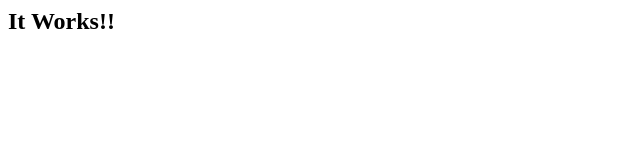
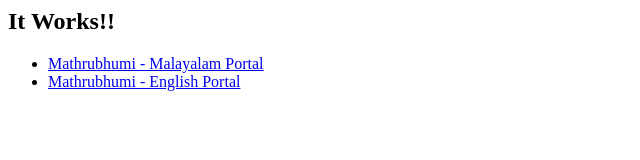
Before and after one commit to mathrubhumi/mathrubhumi.github.io, a plain HTML site: page index.html in a window 1280 px wide. Shown: the whole page, without its empty margins (0-640 px from the left). Drawn offline with Linux system fonts and the light colour scheme.

Commit message:
Update index.html
added links

```diff
--- a/index.html
+++ b/index.html
@@ -4,5 +4,9 @@
 </head>
 <body>
   <h2>It Works!!</h2>
+  <ul>
+    <li><a href="https://www.mathrubhumi.com">Mathrubhumi  - Malayalam Portal</a></li>
+    <li><a href="https://www.mathrubhumi.com/english">Mathrubhumi  - English Portal</a></li>
+  </ul>
 </body>
 </html>
```
